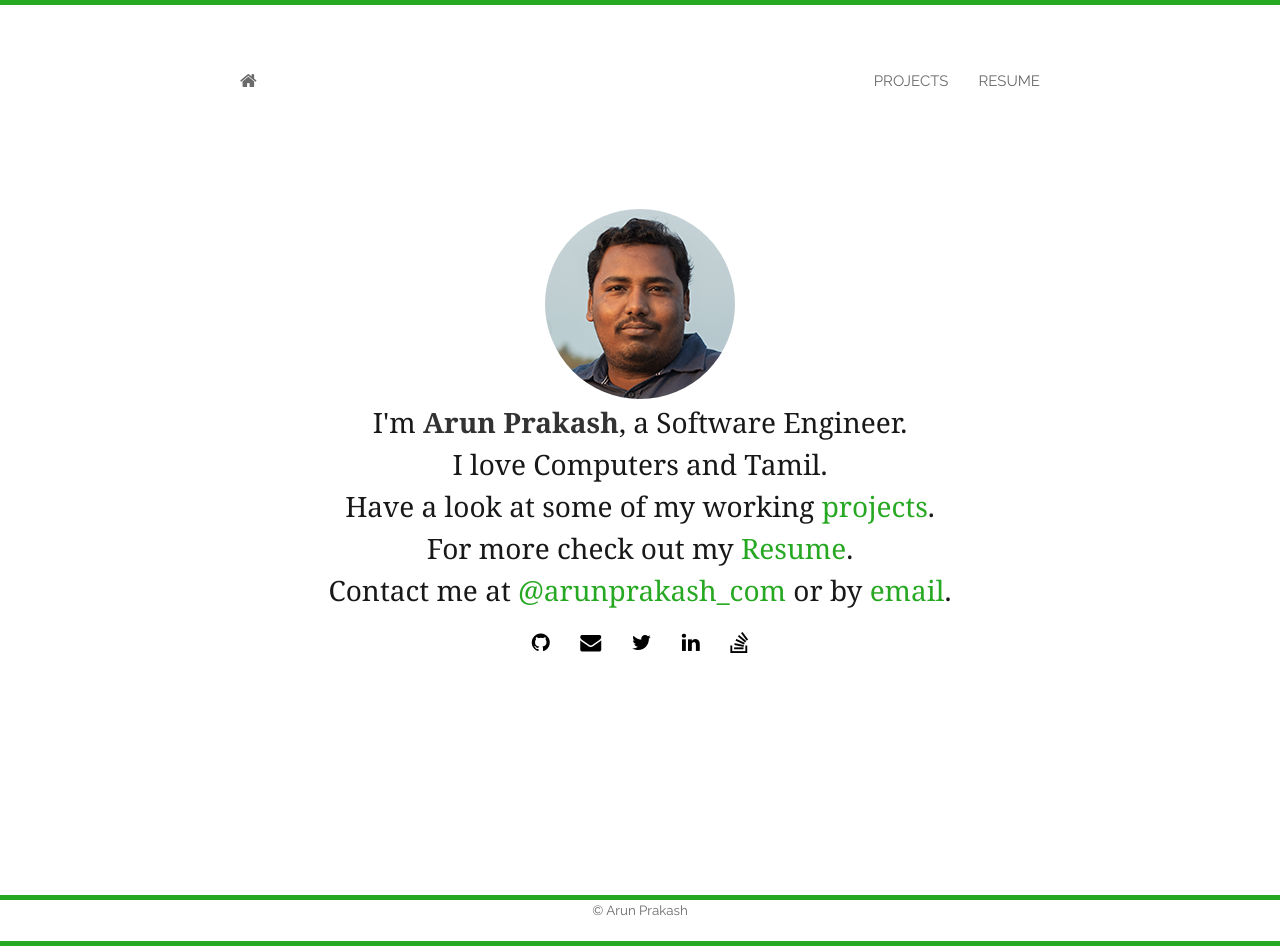
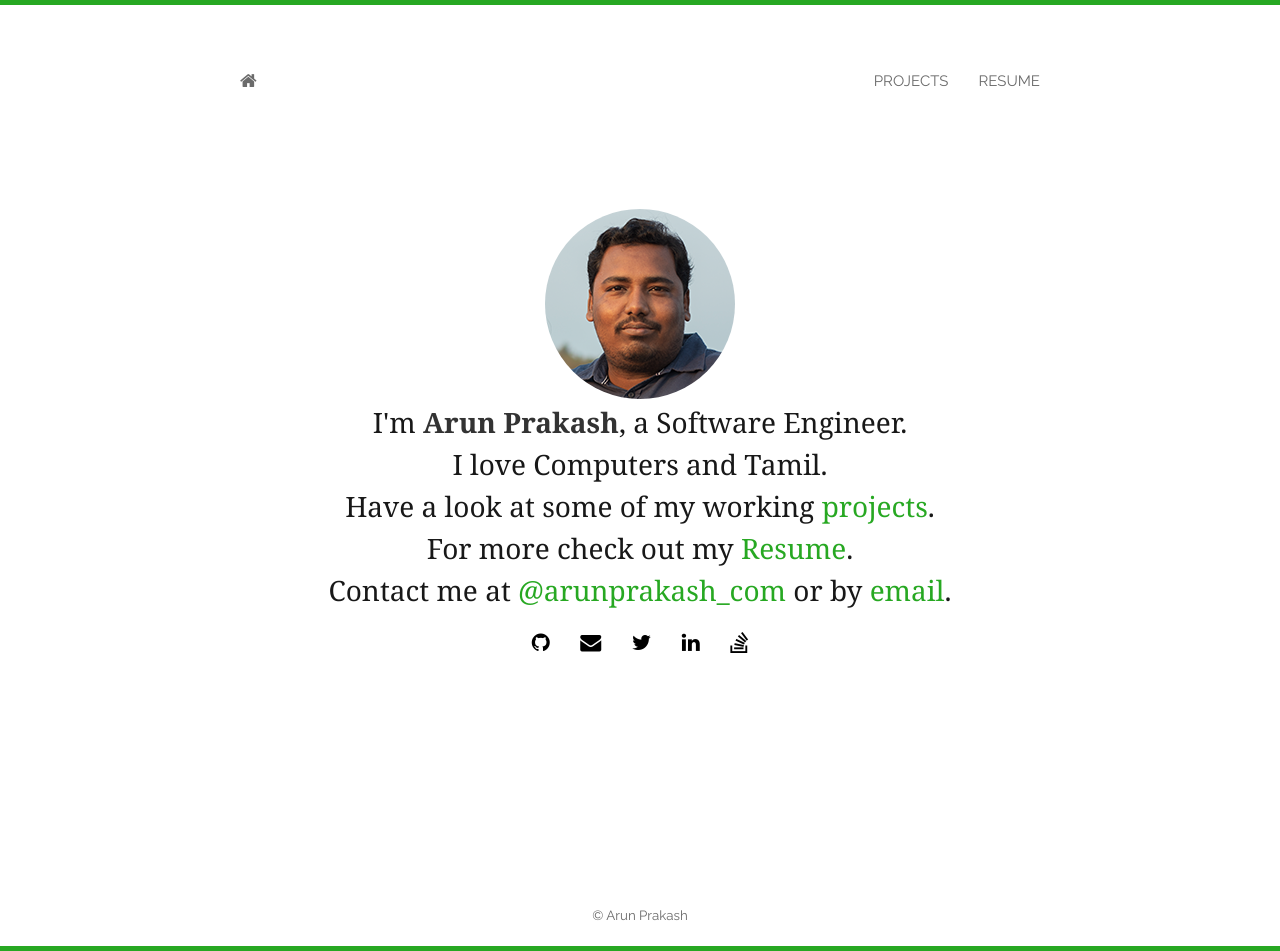
Before and after one commit to arunprakash/arunprakash.github.io, a Jekyll site: the page built from index.html, in a window 1280 px wide. Built offline with Jekyll 4.4.1, drawn with Linux system fonts in a browser that asks for light colours; nearby versions of some CDN libraries; the list of posts is cut into pages by our own code.

Commit message:
Update layout.css

```diff
--- a/static/css/layout.css
+++ b/static/css/layout.css
@@ -6,7 +6,7 @@ body {
     line-height: 21px;
     color: rgb(48, 48, 48);
     border-top: 5px solid #27a822;
-    border-bottom: 5px solid #27A822;
+    /* border-bottom: 5px solid #27A822; */
 }
 
 .container {
```
